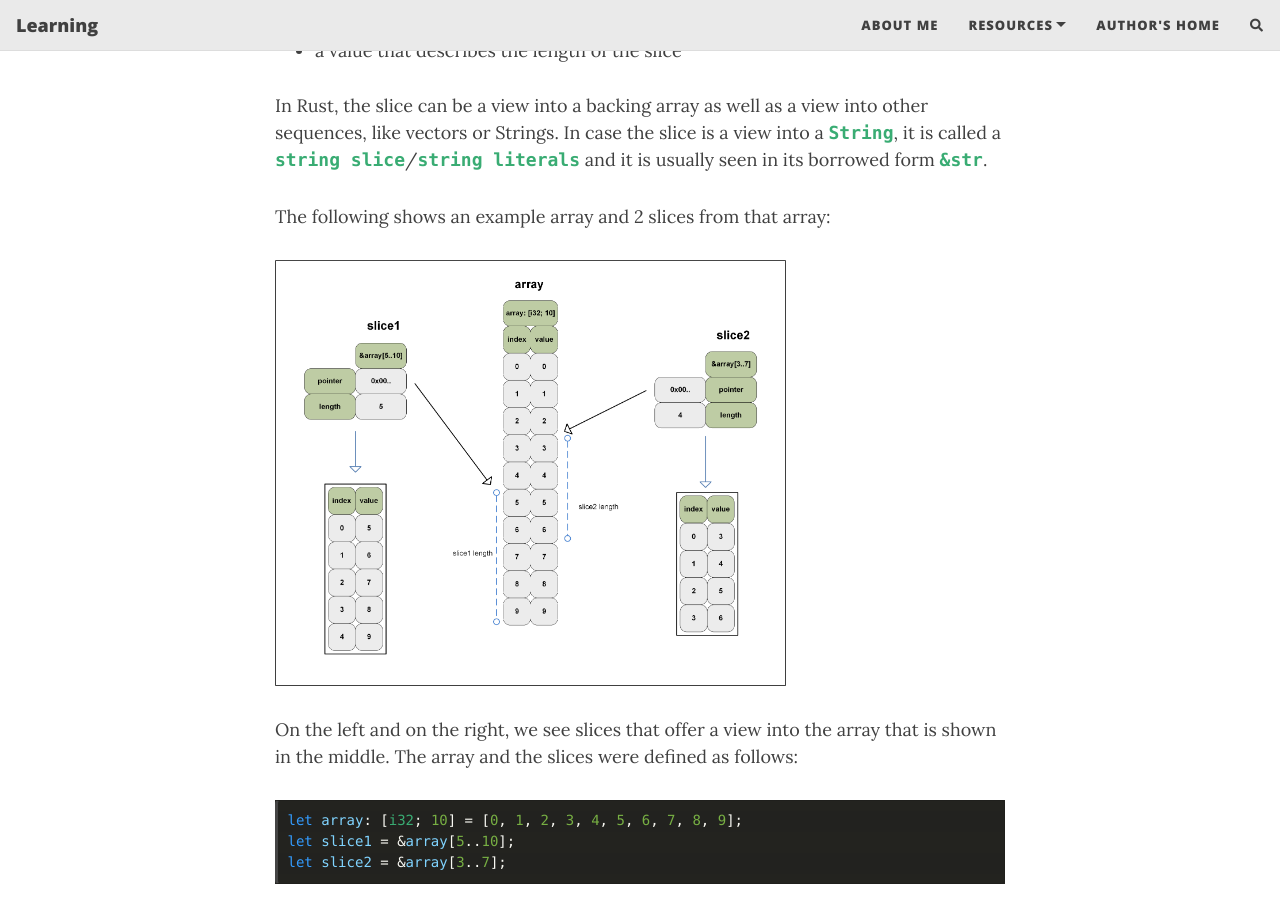
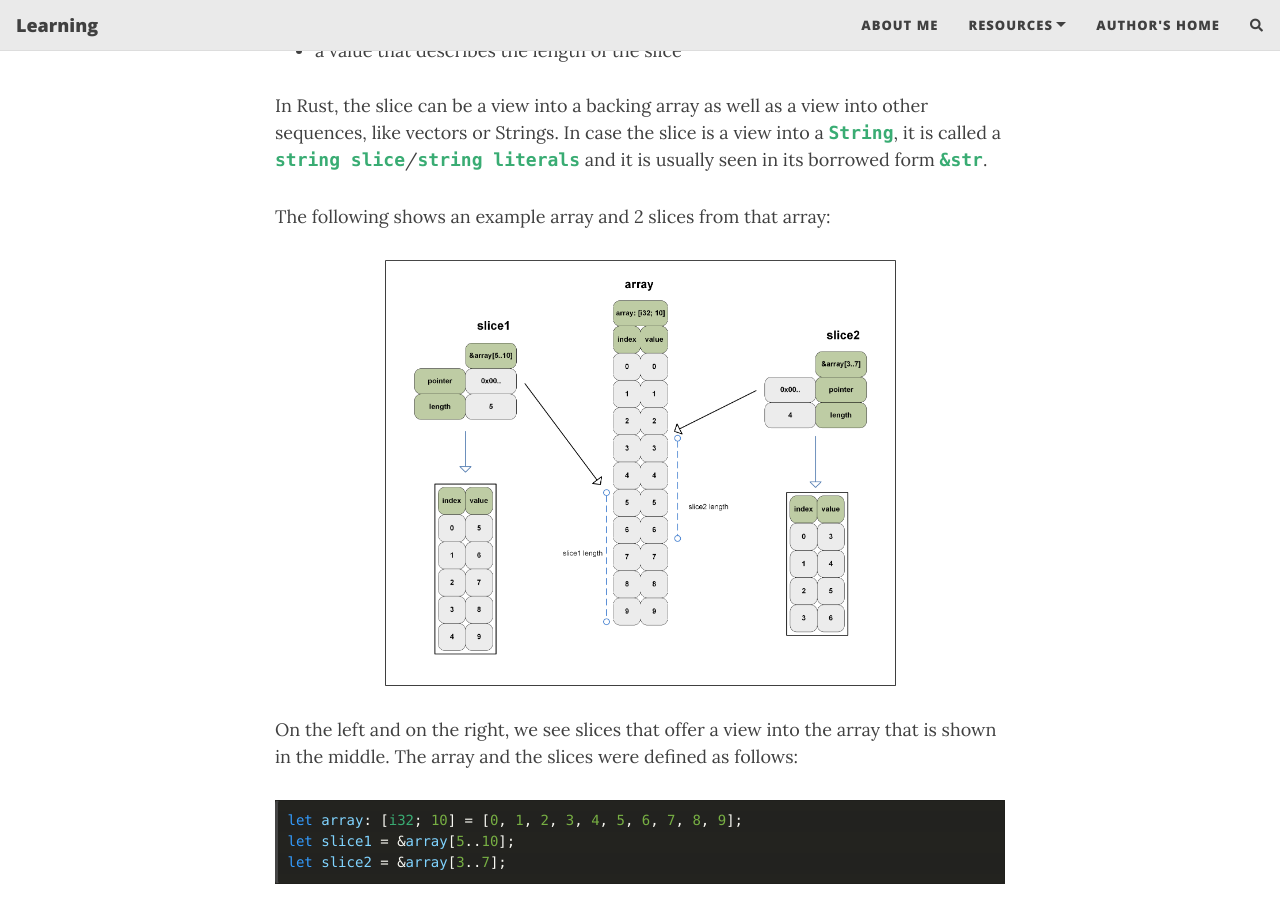
Before and after one commit to saidvandeklundert/learn, a Jekyll site: the page built from _posts/2021-08-14-rust-slice.md, in a window 1280 px wide and 900 px high, scrolled down 882 px. Built offline with Jekyll 4.4.1, drawn with Linux system fonts in a browser that asks for light colours; nearby versions of some CDN libraries; comment, search, counter and statistics services are not loaded.

Commit message:
typo color pic

````diff
--- a/_posts/2021-08-14-rust-slice.md
+++ b/_posts/2021-08-14-rust-slice.md
@@ -25,7 +25,9 @@ In Rust, the slice can be a view into a backing array as well as a view into oth
 
 The following shows an example array and 2 slices from that array:
 
+{:refdef: style="text-align: center;"}
 ![Rust slice](/learn/img/rust_slice.png "Rust slice"){:height="70%" width="70%"}
+{: refdef}
 
 On the left and on the right, we see slices that offer a view into the array that is shown in the middle. The array and the slices were defined as follows:
 
@@ -64,7 +66,9 @@ let mut array: [i32; 7] = [0, 1, 2, 3, 4, 5, 6];
 let array_slice = &mut array[0..5]; // [ 0, 1, 2, 3, 4 ]
 ```
 
+{:refdef: style="text-align: center;"}
 ![Rust slice](/learn/img/slice_1.png "Rust slice"){:height="70%" width="70%"}
+{: refdef}
 
 Checking the length of the slice and iterating the index / value:
 
````
